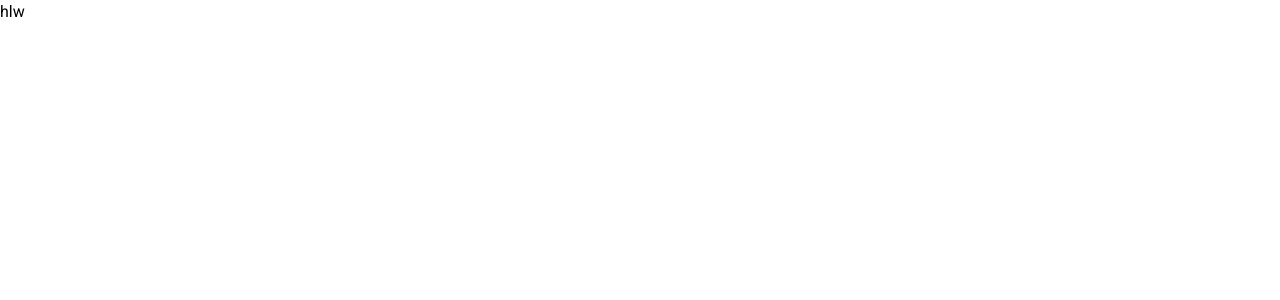
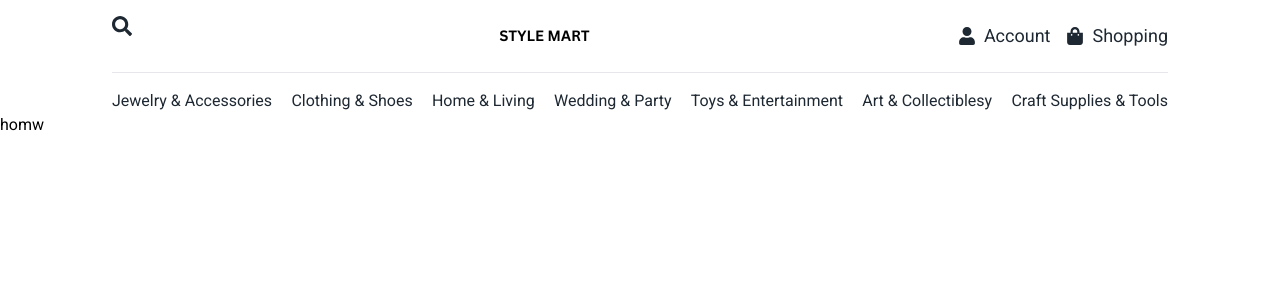
Before and after one commit to mitanvir05/style-mart-mini-ecommerce-site, a React (Vite) app: page / in a window 1280 px wide. Shown: the top 300 px of the page. Built offline with nearby package versions, Linux system fonts and the light colour scheme.

Commit message:
navbar added

```diff
--- a/package.json
+++ b/package.json
@@ -14,6 +14,7 @@
     "match-sorter": "^6.3.4",
     "react": "^18.2.0",
     "react-dom": "^18.2.0",
+    "react-icons": "^5.1.0",
     "react-router-dom": "^6.22.3",
     "sort-by": "^1.2.0"
   },
--- a/src/App.jsx
+++ b/src/App.jsx
@@ -1,9 +1,12 @@
+import { Outlet } from "react-router-dom";
 import "./App.css";
+import Navbar from "./components/Navbar";
 
 function App() {
   return (
     <>
-      <h1>hlw</h1>
+    <Navbar></Navbar>
+      <Outlet></Outlet>
     </>
   );
 }
--- /dev/null
+++ b/src/components/Navbar.jsx
@@ -0,0 +1,93 @@
+import { FaBars, FaSearch, FaShoppingBag, FaTimes, FaUser } from "react-icons/fa";
+import logo from "../assets/logo.png";
+import { Link } from "react-router-dom";
+import { useState } from "react";
+const Navbar = () => {
+  const [isMenuOpen, setIsMenuOpen] = useState(false);
+  const toggleMenu = () => {
+    setIsMenuOpen(!isMenuOpen);
+  };
+  const navItems = [
+    {
+      title: "Jewelry & Accessories",
+      path: "/",
+    },
+    {
+      title: "Clothing & Shoes",
+      path: "/",
+    },
+    {
+      title: "Home & Living",
+      path: "/",
+    },
+    {
+      title: "Wedding & Party",
+      path: "/",
+    },
+    {
+      title: "Toys & Entertainment",
+      path: "/",
+    },
+    {
+      title: "Art & Collectiblesy",
+      path: "/",
+    },
+    {
+      title: "Craft Supplies & Tools",
+      path: "/",
+    },
+  ];
+  return (
+    <header className="max-w-screen-xl xl:px-28 px-4">
+      <nav className="flex justify-between container md:py-4 pt-6 pb-3">
+        <FaSearch className="text-black w-5 h-5 cursor-pointer hidden md:block"></FaSearch>
+        <img src={logo} alt="" />
+
+        {/* account and shopping */}
+        <div className="text-lg text-black sm:flex items-center gap-4 hidden">
+          <a href="" className="flex items-center gap-2">
+            <FaUser></FaUser>Account
+          </a>
+          <a href="" className="flex items-center gap-2">
+            <FaShoppingBag />
+            Shopping
+          </a>
+        </div>
+
+        {/* navbar for sm device */}
+        <div className="sm:hidden">
+          <button  onClick={toggleMenu}>
+            {
+                isMenuOpen ? <FaTimes className="w-5 h-5 text-black"/>:<FaBars className="w-5 h-5 text-black" />
+            }
+          </button>
+        </div>
+      </nav>
+      <hr />
+
+      {/* category items */}
+
+      <div className="pt-4">
+        <ul className="lg:flex items-center justify-between text-black hidden  ">
+          {navItems.map(({ title, path }) => (
+            <li className="hover:text-orange-600" key={title}>
+              <Link to="/">{title}</Link>
+            </li>
+          ))}
+        </ul>
+      </div>
+      {/* only mbl menu item */}
+      <div>
+      <ul className={` bg-black text-white px-4 py-2 rounded ${isMenuOpen?"":"hidden"}`}>
+          {navItems.map(({ title, path }) => (
+            <li className="hover:text-orange-600 my-2 cursor-pointer" key={title}>
+              <Link to="/">{title}</Link>
+            </li>
+          ))}
+        </ul>
+      </div>
+    </header>
+  );
+};
+
+export default Navbar;
--- /dev/null
+++ b/src/pages/home/Home.jsx
@@ -0,0 +1,11 @@
+
+
+const Home = () => {
+    return (
+        <div>
+            homw
+        </div>
+    );
+};
+
+export default Home;
```
Also changed, not shown: src/main.jsx (+7 -0 lines), src/assets/logo.png (added), 1 other file (tests, documents, lock files or other folders).
